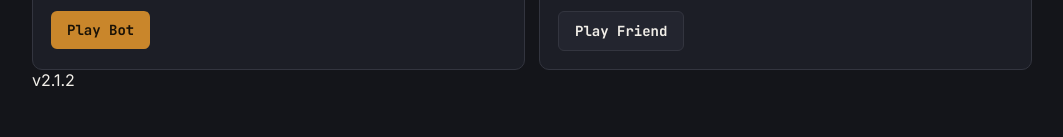
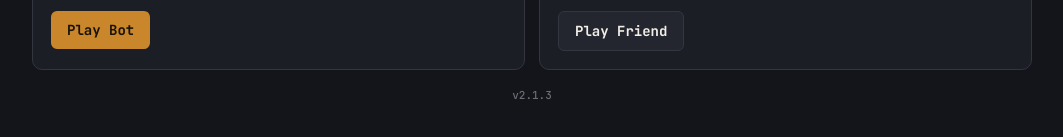
Before and after one commit to tmk-07/nba-auction-multiplayer, a website: page public/index.html in a window 1280 px wide. Shown: the part 225-362 px from the top of the page, without its empty margins (108-1171 px from the left). Drawn offline with nearby package versions, Linux system fonts and the light colour scheme.

Commit message:
saved prev changes

```diff
--- a/public/index.html
+++ b/public/index.html
@@ -41,7 +41,7 @@
       <div id="friendStatus" class="status-line"></div>
       <button class="link-btn" id="backHomeBtn">← Back</button>
     </div>
-    <div class="version-footer">v2.1.2</div>
+    <div class="version-footer">v2.1.3</div>
   </div>
 
   <div id="gameScreen" class="hidden">
--- a/public/styles.css
+++ b/public/styles.css
@@ -141,7 +141,6 @@
   .results-actions{display:flex; gap:10px; flex-wrap:wrap; align-items:center;}
   .rematch-status{color:var(--chalk-dim); font-size:12.5px; margin-top:8px;}
 
-
   /* Landing / multiplayer setup */
   .landing-grid{display:grid; grid-template-columns:repeat(auto-fit,minmax(230px,1fr)); gap:14px; margin-top:18px;}
   .landing-card{background:var(--panel-bg); border:1px solid var(--line); border-radius:10px; padding:18px;}
@@ -154,4 +153,13 @@
   .status-line{color:var(--chalk-dim); font-size:12.5px; margin-top:10px; min-height:18px;}
   .link-btn{background:transparent; border:none; color:var(--gold); font-family:'Inter',sans-serif; cursor:pointer; padding:0; margin-top:12px;}
 
+  .version-footer{
+  margin-top:18px;
+  text-align:center;
+  font-family:'JetBrains Mono', monospace;
+  font-size:11px;
+  color:var(--chalk-dim);
+  opacity:0.65;
+}
+
   .hidden{display:none;}
```
